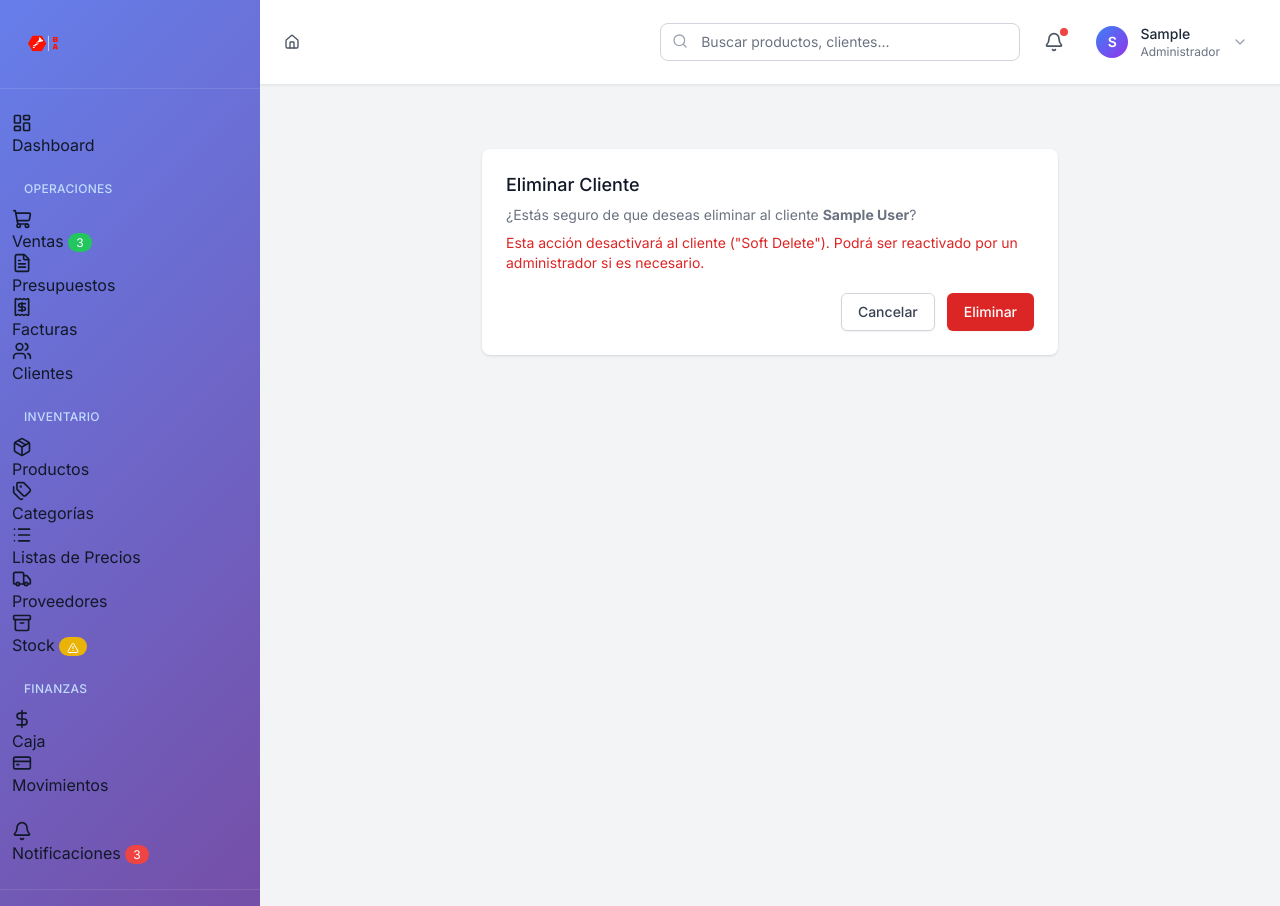
After one commit to melafrancom/erp_bulonera, a Django app: page /customers/1/delete/ in a window 1280 px wide. The commit adds this page. Shown: the top 906 px of the page. Run offline with Django 5.2, Linux system fonts and the light colour scheme; a user stored in the database is signed in; tables that the repository leaves empty hold one stand-in row (values such as "Sample post"); parts of the project's set-up code (start-up, migrations or seed data) failed here and were passed over; some libraries are stand-ins or nearby versions.

Commit message:
fix(customers): fix bug about delete customers

```diff
--- a/customers/models.py
+++ b/customers/models.py
@@ -105,7 +105,10 @@ class Customer(BaseModel):
             validate_cuit_checksum
         ],
         verbose_name="CUIT/CUIL/DNI",
-        help_text="Formato: XX-XXXXXXXX-X"
+        help_text="Formato: XX-XXXXXXXX-X",
+        error_messages={
+            'unique': 'Ya existe un cliente con este CUIT/CUIL/DNI.',
+        }
     )
     tax_condition = models.CharField(
         max_length=10,
--- /dev/null
+++ b/templates/customers/customer_confirm_delete.html
@@ -0,0 +1,32 @@
+{% extends 'base/base.html' %}
+
+{% block title %}Eliminar Cliente - ERP Bulonera{% endblock %}
+
+{% block content %}
+<div class="max-w-xl mx-auto mt-10">
+    <div class="bg-white shadow sm:rounded-lg">
+        <div class="px-4 py-5 sm:p-6">
+            <h3 class="text-lg leading-6 font-medium text-gray-900" id="modal-title">
+                Eliminar Cliente
+            </h3>
+            <div class="mt-2 max-w-xl text-sm text-gray-500">
+                <p>
+                    ¿Estás seguro de que deseas eliminar al cliente <strong>{{ customer.business_name }}</strong>?
+                </p>
+                <p class="mt-2 text-red-600">
+                    Esta acción desactivará al cliente ("Soft Delete"). Podrá ser reactivado por un administrador si es necesario.
+                </p>
+            </div>
+            <form method="post" class="mt-5 sm:flex sm:flex-row-reverse">
+                {% csrf_token %}
+                <button type="submit" class="w-full inline-flex justify-center rounded-md border border-transparent shadow-sm px-4 py-2 bg-red-600 text-base font-medium text-white hover:bg-red-700 focus:outline-none focus:ring-2 focus:ring-offset-2 focus:ring-red-500 sm:ml-3 sm:w-auto sm:text-sm">
+                    Eliminar
+                </button>
+                <a href="{% url 'customers:customer_list' %}" class="mt-3 w-full inline-flex justify-center rounded-md border border-gray-300 shadow-sm px-4 py-2 bg-white text-base font-medium text-gray-700 hover:bg-gray-50 focus:outline-none focus:ring-2 focus:ring-offset-2 focus:ring-indigo-500 sm:mt-0 sm:w-auto sm:text-sm">
+                    Cancelar
+                </a>
+            </form>
+        </div>
+    </div>
+</div>
+{% endblock %}
--- a/templates/customers/customer_detail.html
+++ b/templates/customers/customer_detail.html
@@ -21,6 +21,10 @@
             <a href="{% url 'customers:customer_update' customer.pk %}" class="inline-flex items-center px-4 py-2 border border-gray-300 rounded-md shadow-sm text-sm font-medium text-gray-700 bg-white hover:bg-gray-50 focus:outline-none focus:ring-2 focus:ring-offset-2 focus:ring-blue-500">
                 <i data-lucide="edit-2" class="h-4 w-4 mr-2"></i>
                 Editar
+            </a>
+            <a href="{% url 'customers:customer_delete' customer.pk %}" class="inline-flex items-center px-4 py-2 border border-red-300 rounded-md shadow-sm text-sm font-medium text-red-700 bg-white hover:bg-red-50 focus:outline-none focus:ring-2 focus:ring-offset-2 focus:ring-red-500">
+                <i data-lucide="trash-2" class="h-4 w-4 mr-2"></i>
+                Eliminar
             </a>
             <a href="{% url 'customers:customer_list' %}" class="inline-flex items-center px-4 py-2 border border-transparent rounded-md shadow-sm text-sm font-medium text-gray-700 bg-gray-100 hover:bg-gray-200 focus:outline-none focus:ring-2 focus:ring-offset-2 focus:ring-gray-500">
                 Volver
--- a/templates/customers/customer_list.html
+++ b/templates/customers/customer_list.html
@@ -113,6 +113,7 @@
                         </td>
                         <td class="px-6 py-4 whitespace-nowrap text-right text-sm font-medium">
                             <a href="{% url 'customers:customer_update' customer.pk %}" class="text-blue-600 hover:text-blue-900 mr-3">Editar</a>
+                            <a href="{% url 'customers:customer_delete' customer.pk %}" class="text-red-600 hover:text-red-900 mr-3">Eliminar</a>
                             <a href="{% url 'customers:customer_detail' customer.pk %}" class="text-gray-600 hover:text-gray-900">Ver</a>
                         </td>
                     </tr>
```
Also changed, not shown: customers/tests/test_views.py (+8 -4 lines), customers/utils.py (+23 -2 lines), templates/customers/customer_form.html (+53 -9 lines).
